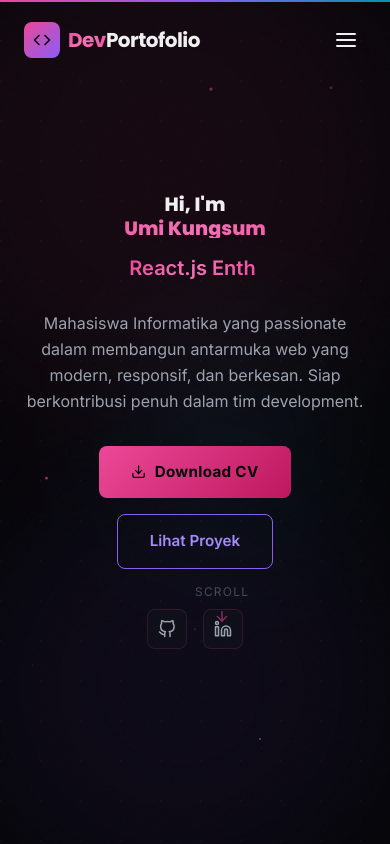
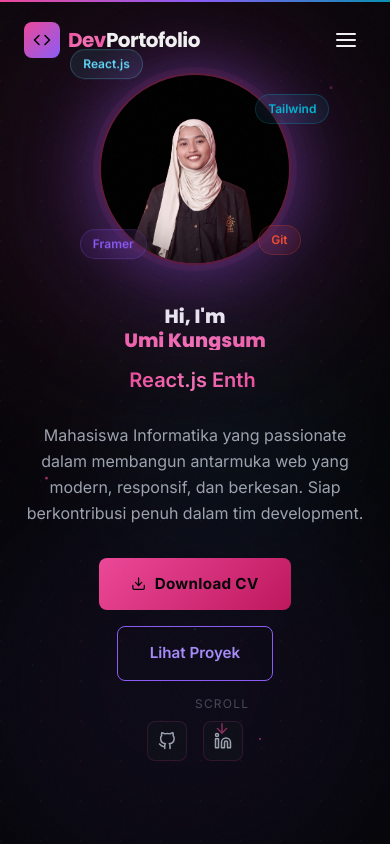
Before and after one commit to kungsum000/portofolio, a React (Vite) app: page / in a window 390 px wide. Shown: the top 844 px of the page. Built offline with nearby package versions, Linux system fonts and the light colour scheme.

Commit message:
fix: show profile photo on mobile, responsive hero layout

```diff
--- a/src/components/Hero.jsx
+++ b/src/components/Hero.jsx
@@ -119,8 +119,8 @@ export default function Hero() {
       ))}
 
       {/* Main content */}
-      <div className="container-custom relative z-10 py-32 text-center md:text-left">
-        <div className="grid md:grid-cols-2 gap-12 items-center">
+      <div className="container-custom relative z-10 py-24 md:py-32 text-center md:text-left">
+        <div className="flex flex-col-reverse md:grid md:grid-cols-2 gap-8 md:gap-12 items-center">
           {/* Left: Text Content */}
           <div>
 
@@ -233,7 +233,7 @@ export default function Hero() {
             initial={{ opacity: 0, scale: 0.8 }}
             animate={{ opacity: 1, scale: 1 }}
             transition={{ duration: 0.8, delay: 0.3, type: 'spring', stiffness: 80 }}
-            className="hidden md:flex justify-center items-center"
+            className="flex justify-center items-center"
           >
             <div className="relative">
               {/* Code card floating */}
@@ -243,7 +243,7 @@ export default function Hero() {
               >
                 {/* Main avatar circle */}
                 <div
-                  className="w-80 h-80 rounded-full relative overflow-hidden"
+                  className="w-48 h-48 md:w-80 md:h-80 rounded-full relative overflow-hidden"
                   style={{
                     border: '2px solid rgba(236, 72, 153, 0.4)',
                     boxShadow: '0 0 0 6px rgba(236, 72, 153,0.07), 0 0 60px rgba(139, 92, 246, 0.3), 0 0 100px rgba(236, 72, 153, 0.1)',
```
